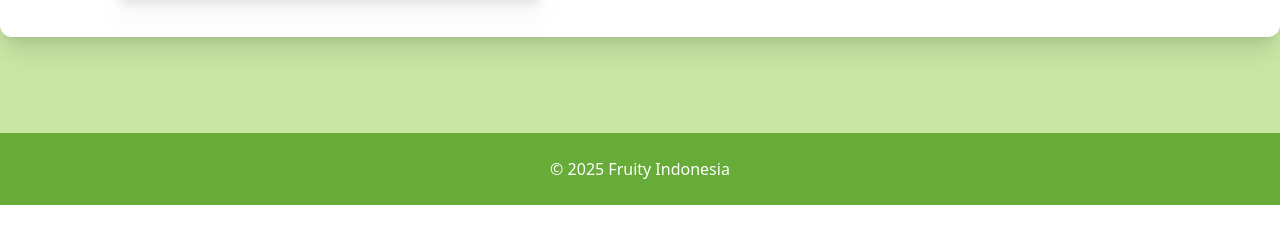
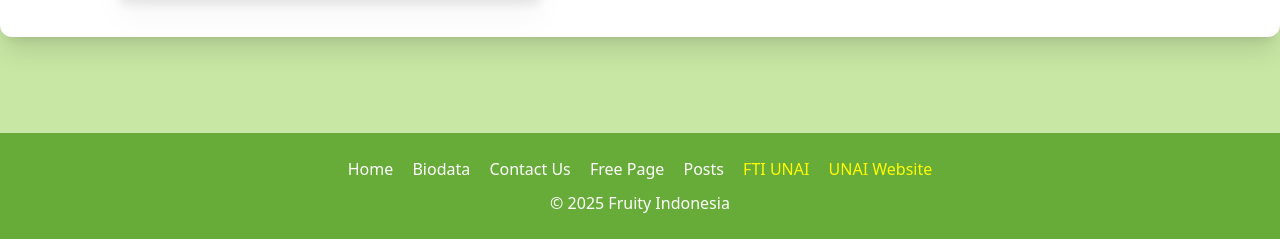
Before and after one commit to aristogultom/Project_Final_Web1, a plain HTML site: page index.html in a window 1280 px wide. Shown: the part 3559-3798 px from the top of the page. Before the commit the page ends 3764 px from the top, so only its background shows below. Drawn offline with nearby package versions, Linux system fonts and the light colour scheme.

Commit message:
tambahkan footer

```diff
--- a/index.html
+++ b/index.html
@@ -283,8 +283,23 @@
 
 <!-- ================= FOOTER ================= -->
 <footer class="text-white text-center py-6" style="background-color: #67AB38;">
+
+  <!-- Navigation Links -->
+  <nav style="margin-bottom: 10px;">
+    <a href="index.html" style="color:white; margin-right: 15px;">Home</a>
+    <a href="biodata.html" style="color:white; margin-right: 15px;">Biodata</a>
+    <a href="contact_us.html" style="color:white; margin-right: 15px;">Contact Us</a>
+    <a href="freepage.html" style="color:white; margin-right: 15px;">Free Page</a>
+    <a href="posts.html" style="color:white; margin-right: 15px;">Posts</a>
+
+    <!-- External Links -->
+    <a href="https://fti.unai.edu" target="_blank" style="color:yellow; margin-right: 15px;">FTI UNAI</a>
+    <a href="https://unai.edu" target="_blank" style="color:yellow;">UNAI Website</a>
+  </nav>
+
   © 2025 Fruity Indonesia
 </footer>
+
 
 
 <!-- ================= MOBILE MENU SCRIPT ================= -->
```
